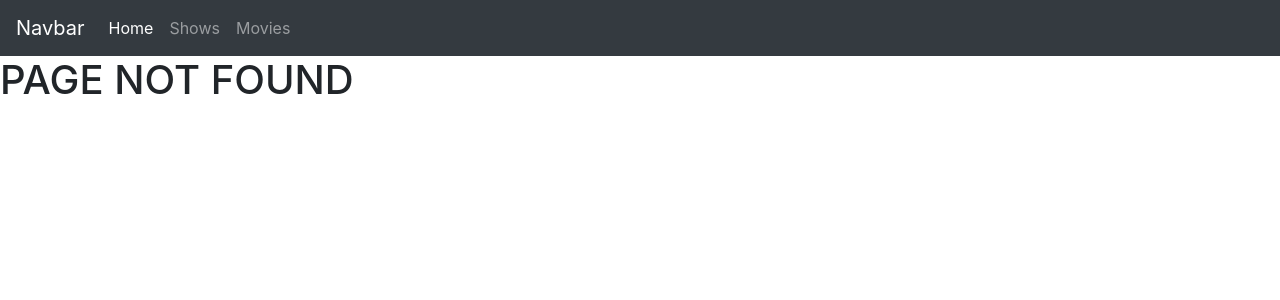
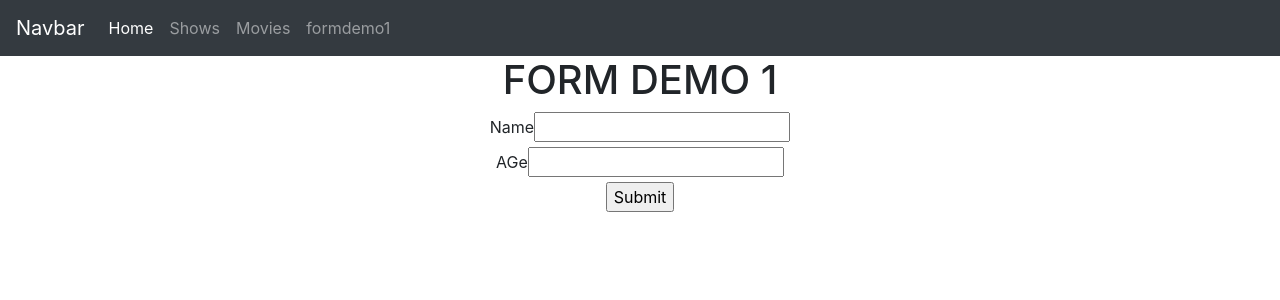
Before and after one commit to samirvithlani/kunj-mern-react, a React (Vite) app: page /formdemo1 in a window 1280 px wide. Before the commit this address had no page. Shown: the top 300 px of the page. Built offline with nearby package versions, Linux system fonts and the light colour scheme.

Commit message:
formdemo1

```diff
--- a/package.json
+++ b/package.json
@@ -12,6 +12,7 @@
   "dependencies": {
     "react": "^18.2.0",
     "react-dom": "^18.2.0",
+    "react-hook-form": "^7.64.0",
     "react-router-dom": "^7.9.3"
   },
   "devDependencies": {
--- a/src/App.jsx
+++ b/src/App.jsx
@@ -21,6 +21,7 @@
 import { Error404 } from "./components/Error404";
 import { PlayContent } from "./components/PlayContent";
 import { NetflixMovies } from "./components/NetflixMovies";
+import { FormDemo1 } from "./forms/FormDemo1";
 
 function App() {
 
@@ -35,6 +36,7 @@
         <Route path="/netflixshows" element ={<NetflixShows/>}></Route>
         <Route path="/playcontent/:name" element ={<PlayContent/>}></Route>
         <Route path="/netflixmovies" element ={<NetflixMovies/>}></Route>
+        <Route path="/formdemo1" element = {<FormDemo1/>}></Route>
         <Route path="/*" element = {<Error404/>}></Route>
      </Routes>
     </div>
--- a/src/components/Navbar.jsx
+++ b/src/components/Navbar.jsx
@@ -36,6 +36,12 @@
               Movies
             </Link>
           </li>
+          <li class="nav-item">
+            <Link class="nav-link" to="/formdemo1">
+              formdemo1
+            </Link>
+          </li>
+
 
         </ul>
       </div>
--- /dev/null
+++ b/src/forms/FormDemo1.jsx
@@ -0,0 +1,31 @@
+import React from 'react'
+import { useForm } from 'react-hook-form'
+
+export const FormDemo1 = () => {
+
+    const{register,handleSubmit}=useForm()
+
+    //register is use for register your input
+    //handleSubmit is use for handling submit event and call back...
+    const submitHandler = (data)=>{
+        console.log(data)
+    }
+  return (
+    <div style={{textAlign:"center"}}>
+        <h1>FORM DEMO 1</h1>
+        <form onSubmit={handleSubmit(submitHandler)}>
+            <div>
+                <label>Name</label>
+                <input type='text' {...register("name")}></input>
+            </div>
+            <div>
+                <label>AGe</label>
+                <input type='text' {...register("age")}></input>
+            </div>
+            <div>
+                <input type='submit'></input>
+            </div>
+        </form>
+    </div>
+  )
+}
```
Also changed, not shown: th.txt, 1 other file (tests, documents, lock files or other folders).
